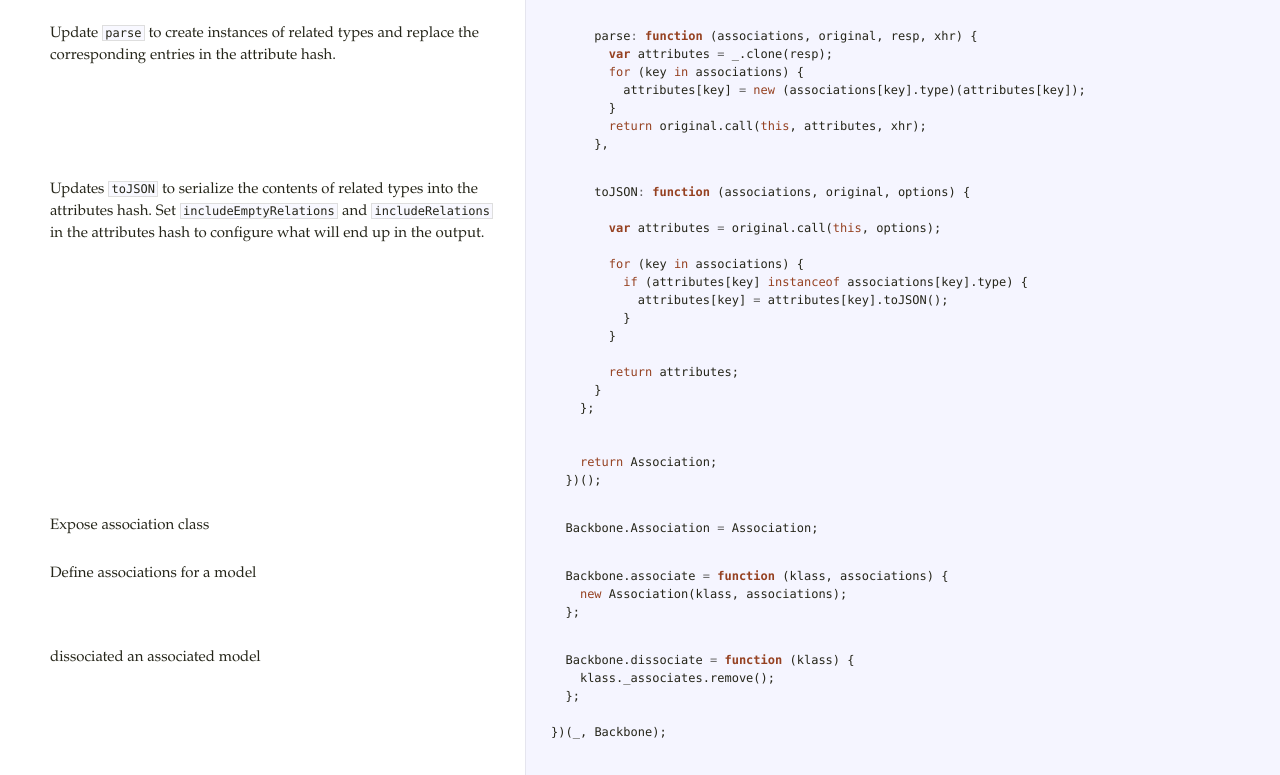
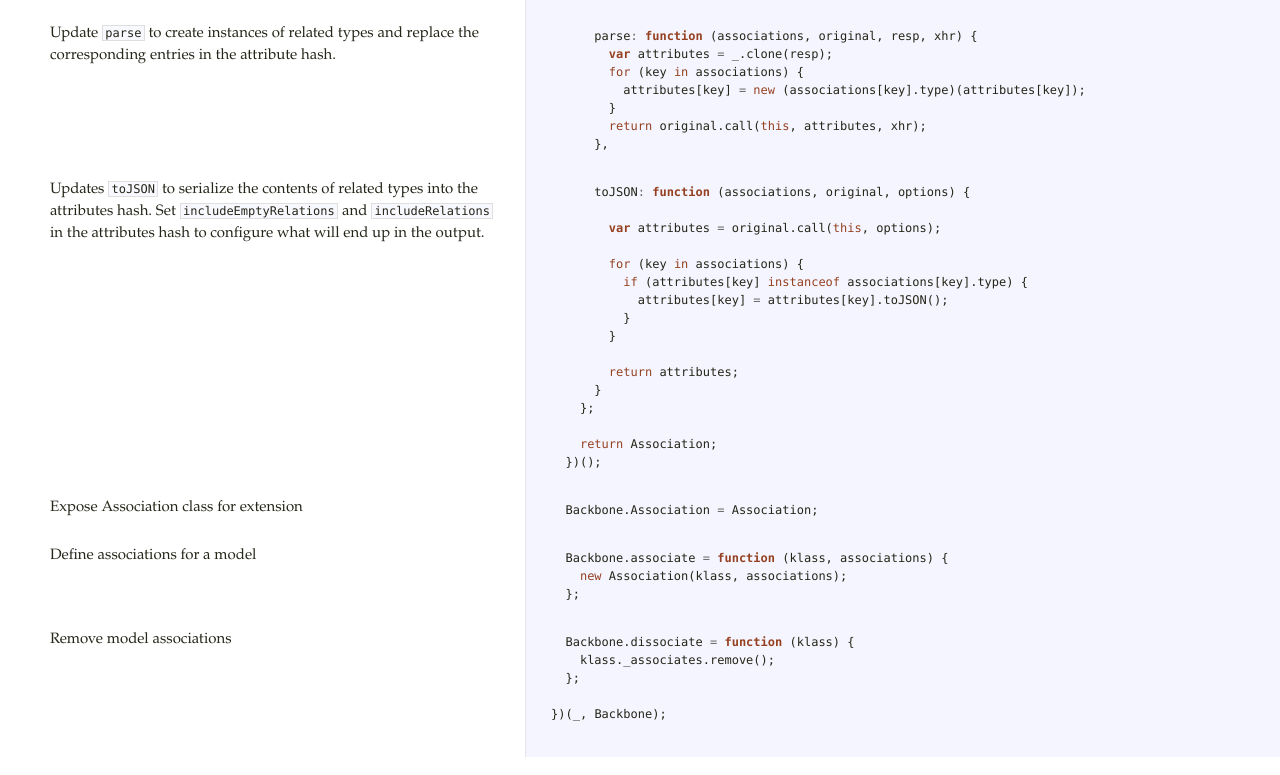
Before and after one commit to rjz/backbone.associate, a website: page docs/backbone.associate.html in a window 1280 px wide. Shown: the part 1299-2074 px from the top of the page. Drawn offline with Linux system fonts and the light colour scheme.

Commit message:
Minor cleanup

```diff
--- a/docs/backbone.associate.html
+++ b/docs/backbone.associate.html
@@ -72,11 +72,10 @@ will end up in the output.</p>             </td>             <td class="code">
       <span class="p">}</span>
     <span class="p">};</span>
 
-
     <span class="k">return</span> <span class="nx">Association</span><span class="p">;</span>
-  <span class="p">})();</span></pre></div>             </td>           </tr>                               <tr id="section-12">             <td class="docs">               <div class="pilwrap">                 <a class="pilcrow" href="#section-12">&#182;</a>               </div>               <p>Expose association class</p>             </td>             <td class="code">               <div class="highlight"><pre>  <span class="nx">Backbone</span><span class="p">.</span><span class="nx">Association</span> <span class="o">=</span> <span class="nx">Association</span><span class="p">;</span></pre></div>             </td>           </tr>                               <tr id="section-13">             <td class="docs">               <div class="pilwrap">                 <a class="pilcrow" href="#section-13">&#182;</a>               </div>               <p>Define associations for a model</p>             </td>             <td class="code">               <div class="highlight"><pre>  <span class="nx">Backbone</span><span class="p">.</span><span class="nx">associate</span> <span class="o">=</span> <span class="kd">function</span> <span class="p">(</span><span class="nx">klass</span><span class="p">,</span> <span class="nx">associations</span><span class="p">)</span> <span class="p">{</span>
+  <span class="p">})();</span></pre></div>             </td>           </tr>                               <tr id="section-12">             <td class="docs">               <div class="pilwrap">                 <a class="pilcrow" href="#section-12">&#182;</a>               </div>               <p>Expose Association class for extension</p>             </td>             <td class="code">               <div class="highlight"><pre>  <span class="nx">Backbone</span><span class="p">.</span><span class="nx">Association</span> <span class="o">=</span> <span class="nx">Association</span><span class="p">;</span></pre></div>             </td>           </tr>                               <tr id="section-13">             <td class="docs">               <div class="pilwrap">                 <a class="pilcrow" href="#section-13">&#182;</a>               </div>               <p>Define associations for a model</p>             </td>             <td class="code">               <div class="highlight"><pre>  <span class="nx">Backbone</span><span class="p">.</span><span class="nx">associate</span> <span class="o">=</span> <span class="kd">function</span> <span class="p">(</span><span class="nx">klass</span><span class="p">,</span> <span class="nx">associations</span><span class="p">)</span> <span class="p">{</span>
     <span class="k">new</span> <span class="nx">Association</span><span class="p">(</span><span class="nx">klass</span><span class="p">,</span> <span class="nx">associations</span><span class="p">);</span>
-  <span class="p">};</span></pre></div>             </td>           </tr>                               <tr id="section-14">             <td class="docs">               <div class="pilwrap">                 <a class="pilcrow" href="#section-14">&#182;</a>               </div>               <p>dissociated an associated model</p>             </td>             <td class="code">               <div class="highlight"><pre>  <span class="nx">Backbone</span><span class="p">.</span><span class="nx">dissociate</span> <span class="o">=</span> <span class="kd">function</span> <span class="p">(</span><span class="nx">klass</span><span class="p">)</span> <span class="p">{</span>
+  <span class="p">};</span></pre></div>             </td>           </tr>                               <tr id="section-14">             <td class="docs">               <div class="pilwrap">                 <a class="pilcrow" href="#section-14">&#182;</a>               </div>               <p>Remove model associations</p>             </td>             <td class="code">               <div class="highlight"><pre>  <span class="nx">Backbone</span><span class="p">.</span><span class="nx">dissociate</span> <span class="o">=</span> <span class="kd">function</span> <span class="p">(</span><span class="nx">klass</span><span class="p">)</span> <span class="p">{</span>
     <span class="nx">klass</span><span class="p">.</span><span class="nx">_associates</span><span class="p">.</span><span class="nx">remove</span><span class="p">();</span>
   <span class="p">};</span>
 
--- a/src/backbone.associate.js
+++ b/src/backbone.associate.js
@@ -102,11 +102,10 @@
       }
     };
 
-
     return Association;
   })();
 
-  // Expose association class
+  // Expose Association class for extension
   Backbone.Association = Association;
 
   // Define associations for a model
@@ -114,7 +113,7 @@
     new Association(klass, associations);
   };
 
-  // dissociated an associated model
+  // Remove model associations
   Backbone.dissociate = function (klass) {
     klass._associates.remove();
   };
```
Also changed, not shown: README.md.
